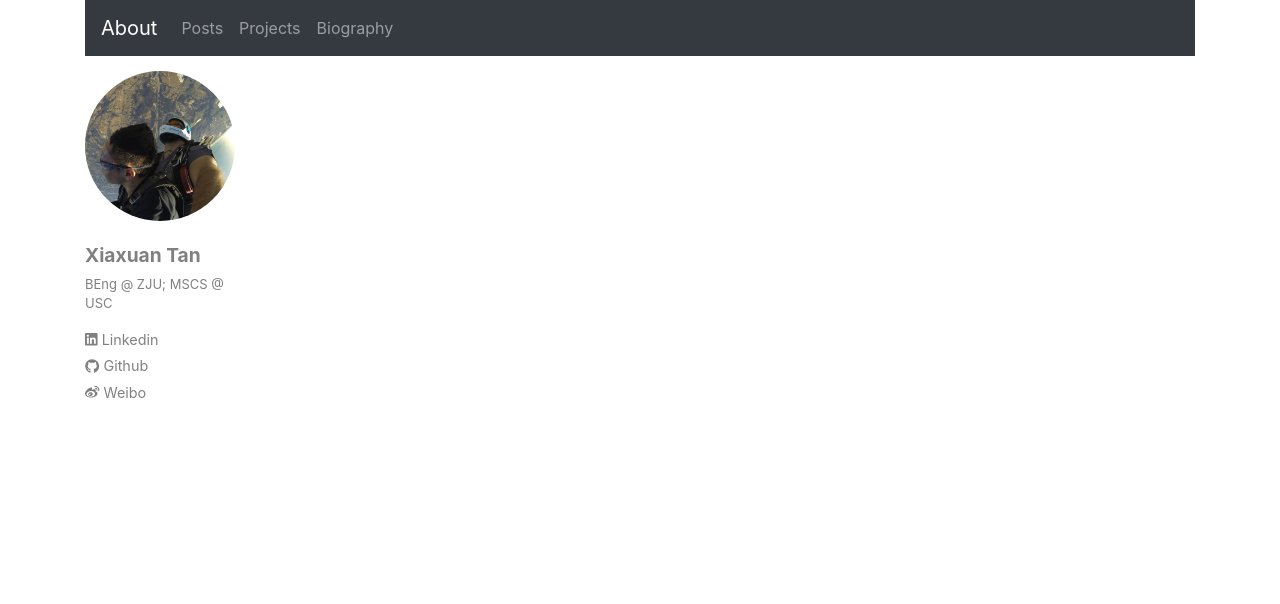
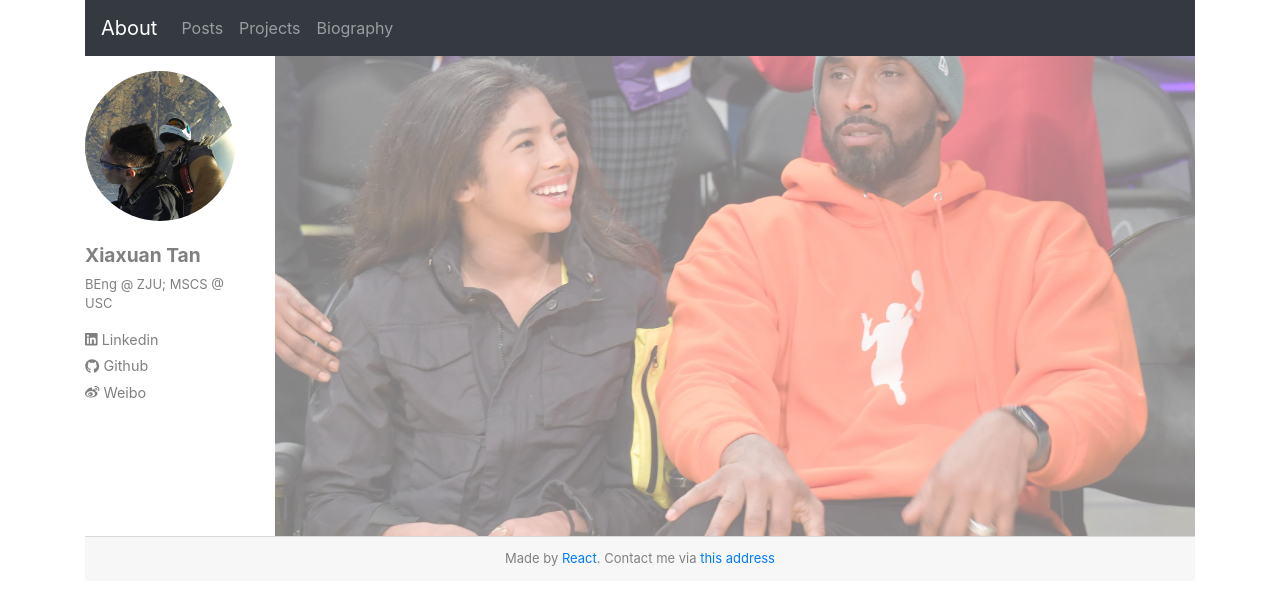
Before and after one commit to xiaxuantan/xiaxuantan.github.io, a React (Create React App) app: page / in a window 1280 px wide. Shown: the top 604 px of the page. Built offline with nearby package versions, Linux system fonts and the light colour scheme.

Commit message:
fix details add footer and bg

```diff
--- a/src/App.js
+++ b/src/App.js
@@ -9,6 +9,7 @@ import SideColumn from './components/SideColumn/SideColumn';
 import About from './components/About/About';
 import Posts from './components/Posts/Posts';
 import Post from './containers/Post/Post';
+import Footer from './components/Footer/Footer';
 
 const SOCIAL_MEDIA = {
   Linkedin: 'https://www.linkedin.com/in/xiaxuan-tan',
@@ -54,7 +55,7 @@ function App() {
             bloggerHeadline={BlOGGER_HEADLINES}
             socialMedia={SOCIAL_MEDIA} />
         </Col>
-        <Col>
+        <Col style={{ minHeight: "60vh" }}>
           <Switch>
             <Route path="/posts">
               <Posts postsMeta={POSTS_META} />
@@ -68,6 +69,7 @@ function App() {
           </Switch>
         </Col>
       </Row>
+      <Footer />
     </Container>
   );
 }
--- /dev/null
+++ b/src/components/About/About.css
@@ -0,0 +1,9 @@
+.about-bg {
+    background-image: url("/bg.jpeg");
+    height: 60vh;
+    background-position: center;
+    background-repeat: no-repeat;
+    background-size: cover;
+    /* background-color: rgba(0, 0, 0, 0.5); */
+    opacity: 0.5;
+}
--- a/src/components/About/About.js
+++ b/src/components/About/About.js
@@ -1,11 +1,12 @@
 import React from 'react';
-import { Col } from 'react-bootstrap';
+import './About.css';
+import { Jumbotron, Container } from 'react-bootstrap';
 
 
 const about = () => {
     return (
-        <Col>
-        </Col>
+        <div className="about-bg">
+        </div>
     )
 }
 
--- a/src/components/Footer/footer.js
+++ b/src/components/Footer/footer.js
@@ -1,47 +1,17 @@
 import React from 'react'
-import { FontAwesomeIcon } from '@fortawesome/react-fontawesome'
-import { library } from '@fortawesome/fontawesome-svg-core'
-
-import { faGithub, faLinkedin, faWeibo } from '@fortawesome/free-brands-svg-icons'
 import { Card, Nav } from "react-bootstrap";
-
-
-library.add(faGithub, faLinkedin, faWeibo);
-
-
-const SOCIAL_MEDIA_MAPPING = {
-    Github: faGithub,
-    Weibo: faWeibo,
-    Linkedin: faLinkedin
-}
 
 const Footer = (props) => {
 
-    const socialMedia = Object.keys(props.socialMedia).map(key =>
-        (
-            <Nav.Item key={key}>
-                <Nav.Link href={props.socialMedia[key]}>
-                    <FontAwesomeIcon icon={SOCIAL_MEDIA_MAPPING[key]} size="lg" />
-                </Nav.Link>
-            </Nav.Item>
-        )
-    );
-
     return (
         <Card className="text-center border-0">
-            <Card.Body>
-                <Card.Text>
-                    Copyright &#169; 2019 Xiaxuan Tan
-                </Card.Text>
-            </Card.Body>
-            <Card.Footer>
-                <Nav className="justify-content-center" activeKey="/home">
-                    {socialMedia}
-                </Nav>
+            <Card.Footer style={{ color: "grey", fontSize: "small" }}>
+                Made by <a href="https://reactjs.org/">React</a>.
+                Contact me via <a href="mailto:xx.peter.tan@gmail.com">this address</a>
             </Card.Footer>
         </Card>
     )
 
 };
 
-export default Footer
+export default Footer;
--- a/src/containers/Post/Post.js
+++ b/src/containers/Post/Post.js
@@ -8,15 +8,15 @@ export default function (props) {
 
     const [content, setContent] = useState('');
     let { key } = useParams();
-    const p = props.postsMeta.find(element => element.key == key);
+    const p = props.postsMeta.find(element => element.key === key);
 
     console.log(props.postsMeta);
     console.log(key);
     console.log(p);
 
     useEffect(() => {
-        axios.get(p.link).
-            then(response => {
+        axios.get(p.link)
+            .then(response => {
                 setContent(response.data);
             });
     });
```
Also changed, not shown: public/bg.jpeg (added).
